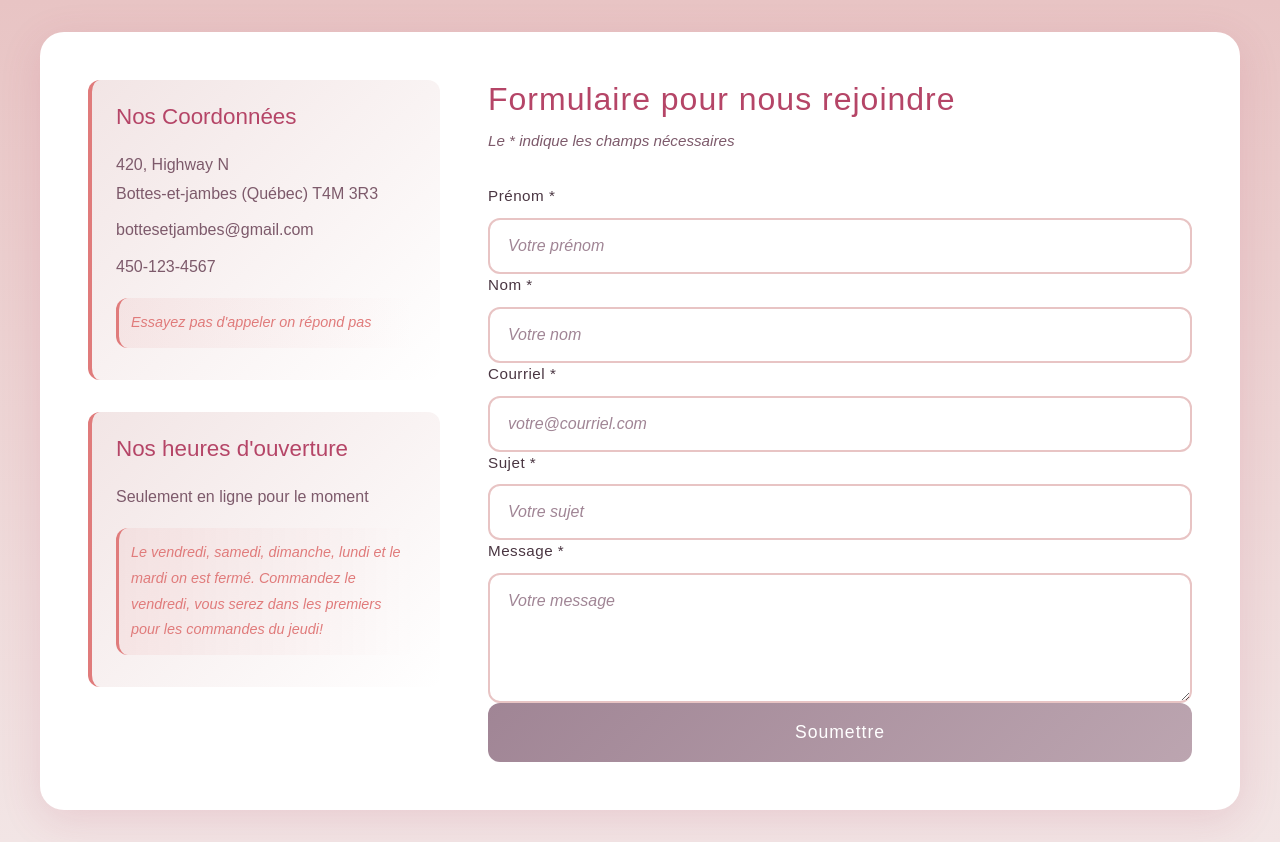
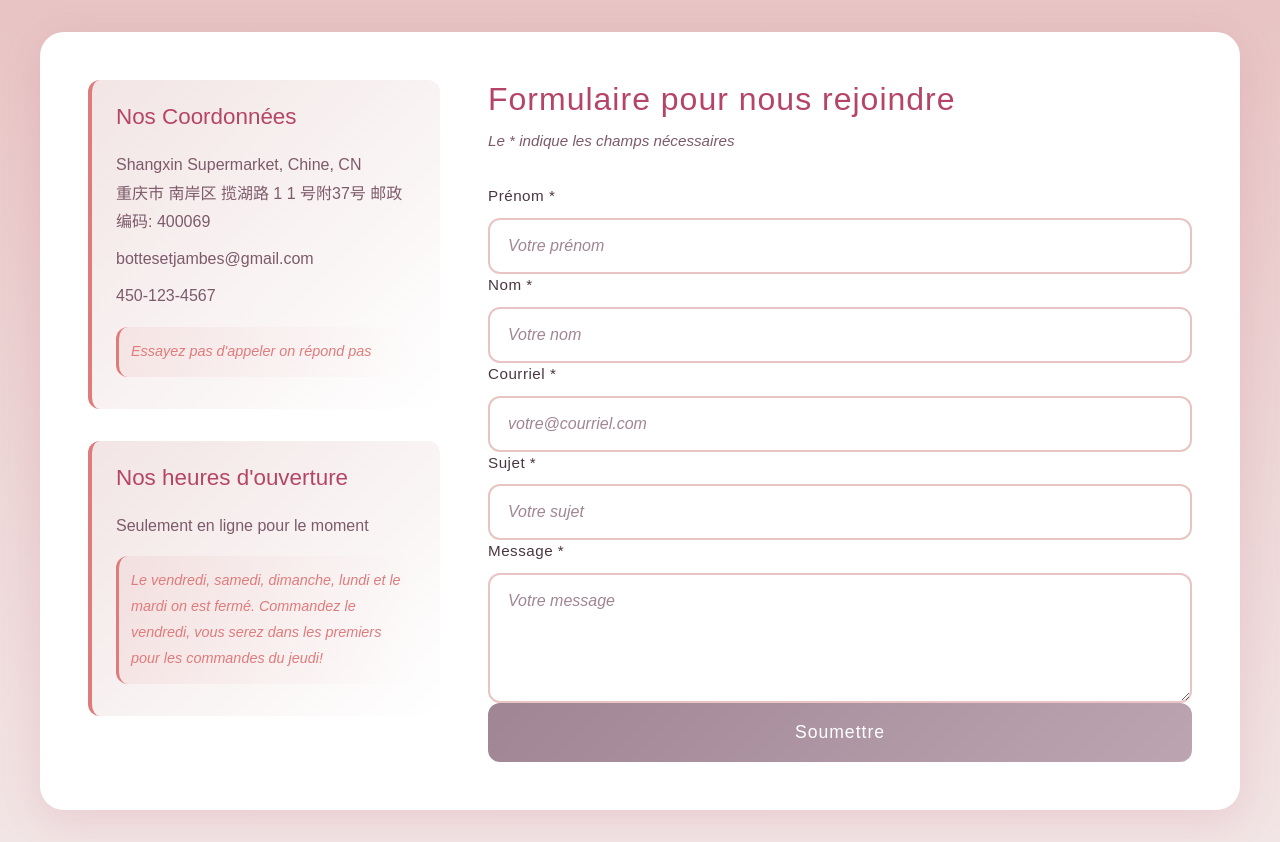
Before and after one commit to insuludu/5DW-TP, a Next.js app in the folder frontend/: page /contact-us in a window 1280 px wide. Built offline with nearby package versions, Linux system fonts and the light colour scheme.

Commit message:
correction de l'adresse

```diff
--- a/frontend/src/app/components/contactform.tsx
+++ b/frontend/src/app/components/contactform.tsx
@@ -66,7 +66,7 @@ export default function ContactForm() {
                 <div className={styles.infoSection}>
                     <div className={styles.infoBlock}>
                         <h2>Nos Coordonnées</h2>
-                        <p>420, Highway N<br />Bottes-et-jambes (Québec) T4M 3R3</p>
+                        <p>Shangxin Supermarket, Chine, CN <br />重庆市 南岸区 揽湖路 1 1 号附37号 邮政编码: 400069</p>
                         <p>bottesetjambes@gmail.com</p>
                         <p>450-123-4567</p>
                         <p className={styles.humorText}>
```
